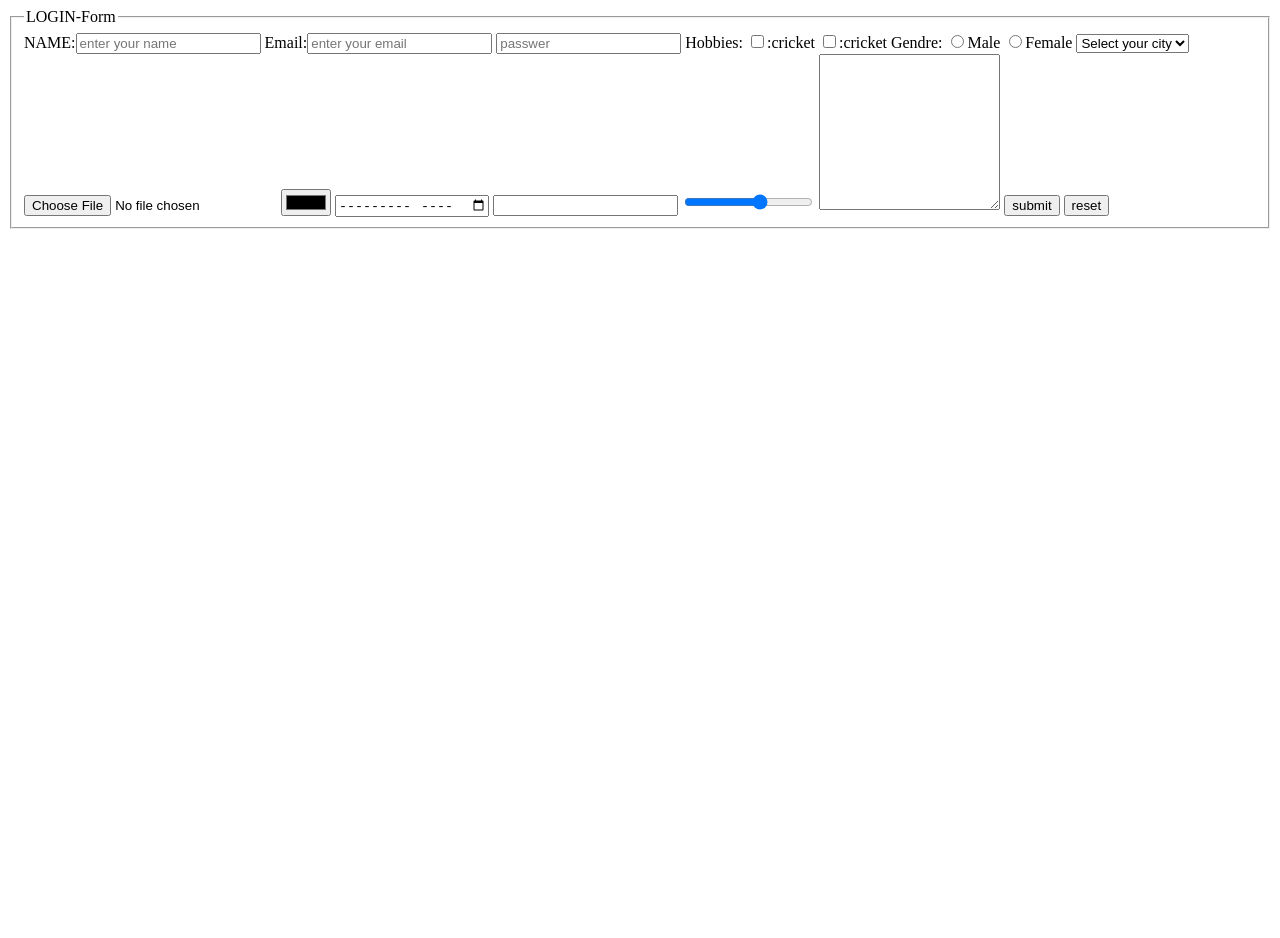
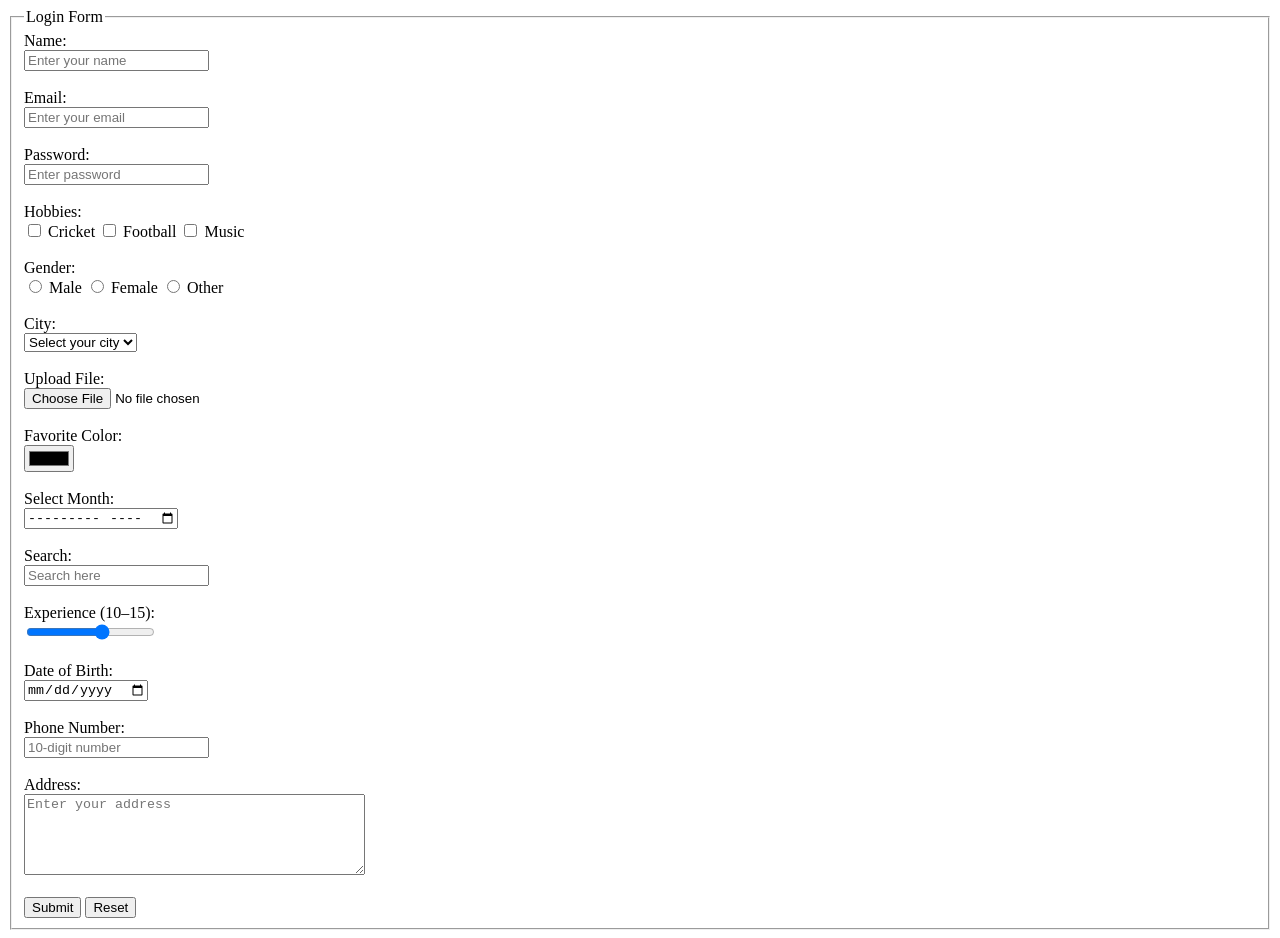
Before and after one commit to Input-0/Javascript, a plain HTML site: page index.html in a window 1280 px wide. Before the commit the page ends 800 px from the top, so only its background shows below. Drawn offline with Linux system fonts and the light colour scheme.

Commit message:
Update index.html

```diff
--- a/index.html
+++ b/index.html
@@ -1,45 +1,92 @@
-<html>
-    <head></head>
+<!DOCTYPE html>
+<html lang="en">
+<head>
+    <meta charset="UTF-8">
+    <meta name="viewport" content="width=device-width, initial-scale=1.0">
+    <title>Enhanced Login Form</title>
+</head>
 
 <body>
-        <form>
+
+<form action="#" method="post" autocomplete="on">
     <fieldset>
-            <legend>LOGIN-Form</legend>
-             <label>
-                NAME:<input type="text" placeholder="enter your name" id="Username" name="username" required>
-            </label>
-            <label>
-                Email:<input type="email" placeholder="enter your email" id="email" name="useremail" required>
-            </label>
-            <label >
-                <input type="password" placeholder="passwer" id="userpass" name="userpassword">
-            </label>
-            <label>
-                Hobbies:
-                <input type="checkbox" value="cricket" name="hobbie" id="criect">:cricket
-                <input type="checkbox" value="football" name="hobbie" id="football">:cricket
-            </label>
-            <label >
-                Gendre:
-                <input type="radio" value="male" name="gender" id="male">Male
-                <input type="radio" value="female" name="gender" id="female">Female
-            </label>
-            <select name="city" id="city">
+        <legend>Login Form</legend>
+
+        <!-- Name -->
+        <label for="username">Name:</label><br>
+        <input type="text" id="username" name="username"
+               placeholder="Enter your name" required minlength="3"><br><br>
+
+        <!-- Email -->
+        <label for="email">Email:</label><br>
+        <input type="email" id="email" name="useremail"
+               placeholder="Enter your email" required><br><br>
+
+        <!-- Password -->
+        <label for="password">Password:</label><br>
+        <input type="password" id="password" name="userpassword"
+               placeholder="Enter password" required minlength="6"><br><br>
+
+        <!-- Hobbies -->
+        <label>Hobbies:</label><br>
+        <input type="checkbox" value="cricket" name="hobby"> Cricket
+        <input type="checkbox" value="football" name="hobby"> Football
+        <input type="checkbox" value="music" name="hobby"> Music<br><br>
+
+        <!-- Gender -->
+        <label>Gender:</label><br>
+        <input type="radio" value="male" name="gender" required> Male
+        <input type="radio" value="female" name="gender"> Female
+        <input type="radio" value="other" name="gender"> Other<br><br>
+
+        <!-- City -->
+        <label for="city">City:</label><br>
+        <select name="city" id="city" required>
             <option value="" disabled selected>Select your city</option>
-                <option value="shimla">shimla</option>
-                <option value="chandigrah">chandigrah</option>
-            </select>
+            <option value="shimla">Shimla</option>
+            <option value="chandigarh">Chandigarh</option>
+            <option value="delhi">Delhi</option>
+        </select><br><br>
 
-            <input type="file">
-            <input type="color">
-            <input type="month">
-            <input type="search">
+        <!-- File Upload -->
+        <label>Upload File:</label><br>
+        <input type="file" accept=".jpg,.png,.pdf"><br><br>
 
-            <input type="range" min="10" max="15">
-            <textarea name="address" id="address" col="40" rows="10"></textarea>
-            <button type="submit">submit</button>
-            <button type="reset">reset</button>
+        <!-- Color -->
+        <label>Favorite Color:</label><br>
+        <input type="color"><br><br>
+
+        <!-- Month -->
+        <label>Select Month:</label><br>
+        <input type="month"><br><br>
+
+        <!-- Search -->
+        <label>Search:</label><br>
+        <input type="search" placeholder="Search here"><br><br>
+
+        <!-- Range -->
+        <label>Experience (10–15):</label><br>
+        <input type="range" min="10" max="15"><br><br>
+
+        <!-- Date -->
+        <label>Date of Birth:</label><br>
+        <input type="date" required><br><br>
+
+        <!-- Phone -->
+        <label>Phone Number:</label><br>
+        <input type="tel" pattern="[0-9]{10}" placeholder="10-digit number"><br><br>
+
+        <!-- Address -->
+        <label for="address">Address:</label><br>
+        <textarea name="address" id="address" cols="40" rows="5"
+                  placeholder="Enter your address"></textarea><br><br>
+
+        <!-- Buttons -->
+        <button type="submit">Submit</button>
+        <button type="reset">Reset</button>
+
     </fieldset>
 </form>
+
 </body>
 </html>
```
Lines whose indentation alone changed are shown as unchanged.
